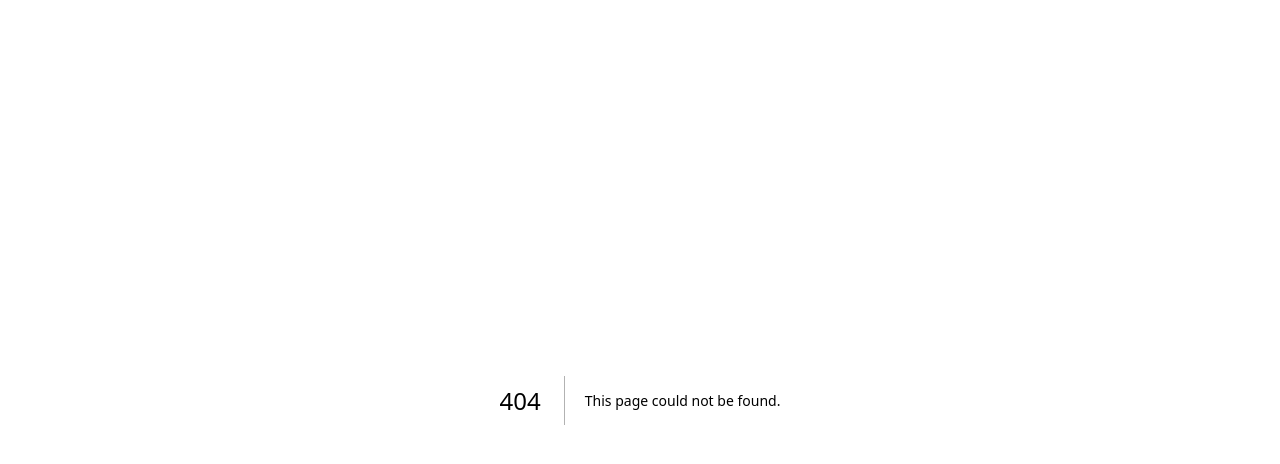
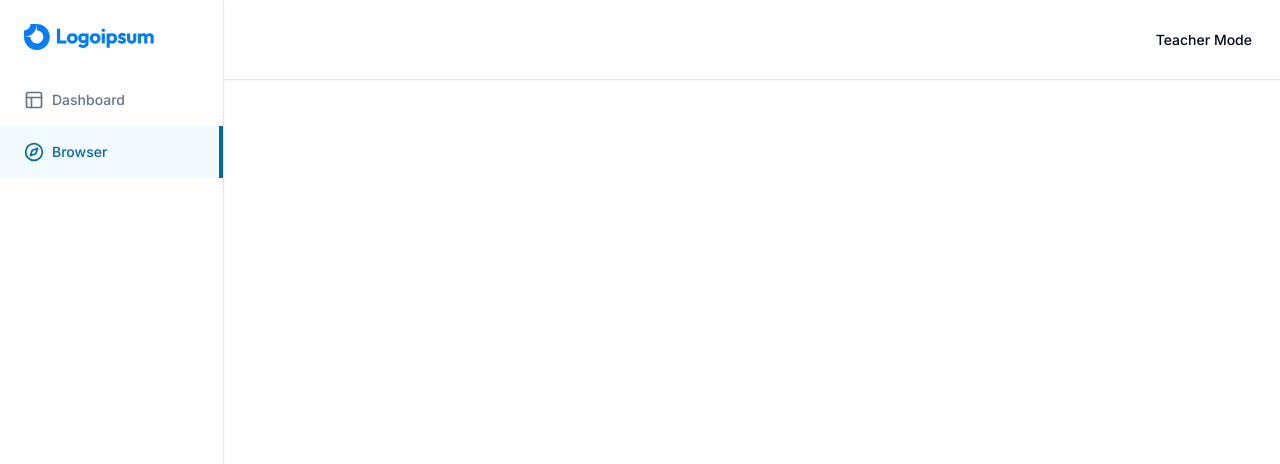
Before and after one commit to Divyajyoti1801/lms_platform_clone, a Next.js app: page /search in a window 1280 px wide. Before the commit this address had no page. Shown: the top 464 px of the page. Built offline with nearby package versions, Linux system fonts and the light colour scheme.

Commit message:
LMS : Day-2

```diff
--- /dev/null
+++ b/app/(dashboard)/(routes)/search/page.tsx
@@ -0,0 +1,5 @@
+const SearchPage = () => {
+  return <div>This is a search page!</div>;
+};
+
+export default SearchPage;
--- /dev/null
+++ b/app/(dashboard)/(routes)/teacher/courses/page.tsx
@@ -0,0 +1,5 @@
+const CoursesPage = () => {
+  return <div>Courses Page</div>;
+};
+
+export default CoursesPage;
--- /dev/null
+++ b/app/(dashboard)/_components/logo.tsx
@@ -0,0 +1,5 @@
+import Image from "next/image";
+
+export const Logo = () => {
+  return <Image height={130} width={130} alt="Logo" src="/logo.svg" />;
+};
--- /dev/null
+++ b/app/(dashboard)/_components/mobile-sidebar.tsx
@@ -0,0 +1,17 @@
+import { Menu } from "lucide-react";
+
+import { Sheet, SheetContent, SheetTrigger } from "@/components/ui/sheet";
+import { Sidebar } from "./sidebar";
+
+export const MobileSidebar = () => {
+  return (
+    <Sheet>
+      <SheetTrigger className="md:hidden pr-4 hover: opacity-75 transition">
+        <Menu />
+      </SheetTrigger>
+      <SheetContent side="left" className="p-0 bg-white">
+        <Sidebar />
+      </SheetContent>
+    </Sheet>
+  );
+};
--- /dev/null
+++ b/app/(dashboard)/_components/navbar.tsx
@@ -0,0 +1,11 @@
+import { NavbarRoutes } from "@/components/navbar-routes";
+import { MobileSidebar } from "./mobile-sidebar";
+
+export const Navbar = () => {
+  return (
+    <div className="p-4 border-b h-full flex items-center bg-white shadow-sm">
+      <MobileSidebar />
+      <NavbarRoutes />
+    </div>
+  );
+};
--- /dev/null
+++ b/app/(dashboard)/_components/sidebar-item.tsx
@@ -0,0 +1,50 @@
+"use client";
+
+import { cn } from "@/lib/utils";
+import { LucideIcon } from "lucide-react";
+import { usePathname, useRouter } from "next/navigation";
+
+interface SidebarItemProps {
+  icon: LucideIcon;
+  label: string;
+  href: string;
+}
+
+export const SidebarItem = ({ icon: Icon, label, href }: SidebarItemProps) => {
+  const pathname = usePathname();
+  const router = useRouter();
+
+  const isActive =
+    (pathname === "/" && href === "/") ||
+    pathname === href ||
+    pathname?.startsWith(`${href}/`);
+
+  const onClick = () => {
+    router.push(href);
+  };
+  return (
+    <button
+      onClick={onClick}
+      type="button"
+      className={cn(
+        "flex items-center gap-x-2 text-slate-500 text-sm font-[500] pl-6 transition-all hover:text-slate-600 hover:bg-slate-300/20",
+        isActive &&
+          "text-sky-700 bg-sky-200/20 hover:bg-sky-200/20 hover:text-sky-700"
+      )}
+    >
+      <div className="flex items-center gap-x-2 py-4">
+        <Icon
+          size={20}
+          className={cn("text-slate-500", isActive && "text-sky-700")}
+        />
+        {label}
+      </div>
+      <div
+        className={cn(
+          "ml-auto opacity-0 border-2  border-sky-700 h-full transition-all",
+          isActive && "opacity-100"
+        )}
+      />
+    </button>
+  );
+};
--- /dev/null
+++ b/app/(dashboard)/_components/sidebar-routes.tsx
@@ -0,0 +1,25 @@
+"use client";
+
+import { Compass, Layout } from "lucide-react";
+import { SidebarItem } from "./sidebar-item";
+
+const guestRoutes = [
+  { icon: Layout, label: "Dashboard", href: "/" },
+  { icon: Compass, label: "Browser", href: "/search" },
+];
+
+export const SidebarRoutes = () => {
+  const routes = guestRoutes;
+  return (
+    <div className="flex flex-col w-full">
+      {routes.map((route) => (
+        <SidebarItem
+          key={route.href}
+          icon={route.icon}
+          label={route.label}
+          href={route.href}
+        />
+      ))}
+    </div>
+  );
+};
--- /dev/null
+++ b/app/(dashboard)/_components/sidebar.tsx
@@ -0,0 +1,15 @@
+import { Logo } from "./logo";
+import { SidebarRoutes } from "./sidebar-routes";
+
+export const Sidebar = () => {
+  return (
+    <div className="h-full border-r flex flex-col overflow-y-auto bg-white shadow-sm">
+      <div className="p-6">
+        <Logo />
+      </div>
+      <div className="flex flex-col w-full">
+        <SidebarRoutes />
+      </div>
+    </div>
+  );
+};
--- /dev/null
+++ b/app/(dashboard)/layout.tsx
@@ -0,0 +1,19 @@
+import React from "react";
+import { Navbar } from "./_components/navbar";
+import { Sidebar } from "./_components/sidebar";
+
+const DashboardLayout = ({ children }: { children: React.ReactNode }) => {
+  return (
+    <div className="h-full">
+      <div className="h-[80px] md:pl-56 fixed inset-y-0 w-full z-50">
+        <Navbar />
+      </div>
+      <div className="hidden md:flex h-full w-56 flex-col fixed inset-y-0 z-50">
+        <Sidebar />
+      </div>
+      <main className="md:pl-56 h-full">{children}</main>
+    </div>
+  );
+};
+
+export default DashboardLayout;
--- /dev/null
+++ b/components/navbar-routes.tsx
@@ -0,0 +1,33 @@
+"use client";
+
+import { UserButton } from "@clerk/nextjs";
+import { LogOut } from "lucide-react";
+import Link from "next/link";
+import { usePathname, useRouter } from "next/navigation";
+import { Button } from "./ui/button";
+
+export const NavbarRoutes = () => {
+  const pathname = usePathname();
+  const router = useRouter();
+
+  const isTeacherPage = pathname?.startsWith("/teacher");
+  const isPlayerPage = pathname?.includes("/chapter");
+
+  return (
+    <div className="flex gap-x-2 ml-auto">
+      {isTeacherPage || isPlayerPage ? (
+        <Button>
+          <LogOut className="h-4 w-4 mr-2" />
+          Exit
+        </Button>
+      ) : (
+        <Link href="/teacher/courses">
+          <Button size="sm" variant="ghost">
+            Teacher Mode
+          </Button>
+        </Link>
+      )}
+      <UserButton afterSignOutUrl="/" />
+    </div>
+  );
+};
--- /dev/null
+++ b/components/ui/sheet.tsx
@@ -0,0 +1,146 @@
+"use client"
+
+import * as React from "react"
+import * as SheetPrimitive from "@radix-ui/react-dialog"
+import { cva, type VariantProps } from "class-variance-authority"
+import { X } from "lucide-react"
+
+import { cn } from "@/lib/utils"
+
+const Sheet = SheetPrimitive.Root
+
+const SheetTrigger = SheetPrimitive.Trigger
+
+const SheetClose = SheetPrimitive.Close
+
+const SheetPortal = ({
+  className,
+  ...props
+}: SheetPrimitive.DialogPortalProps) => (
+  <SheetPrimitive.Portal className={cn(className)} {...props} />
+)
+SheetPortal.displayName = SheetPrimitive.Portal.displayName
+
+const SheetOverlay = React.forwardRef<
+  React.ElementRef<typeof SheetPrimitive.Overlay>,
+  React.ComponentPropsWithoutRef<typeof SheetPrimitive.Overlay>
+>(({ className, ...props }, ref) => (
+  <SheetPrimitive.Overlay
+    className={cn(
+      "fixed inset-0 z-50 bg-background/80 backdrop-blur-sm data-[state=open]:animate-in data-[state=closed]:animate-out data-[state=closed]:fade-out-0 data-[state=open]:fade-in-0",
+      className
+    )}
+    {...props}
+    ref={ref}
+  />
+))
+SheetOverlay.displayName = SheetPrimitive.Overlay.displayName
+
+const sheetVariants = cva(
+  "fixed z-50 gap-4 bg-background p-6 shadow-lg transition ease-in-out data-[state=open]:animate-in data-[state=closed]:animate-out data-[state=closed]:duration-300 data-[state=open]:duration-500",
+  {
+    variants: {
+      side: {
+        top: "inset-x-0 top-0 border-b data-[state=closed]:slide-out-to-top data-[state=open]:slide-in-from-top",
+        bottom:
+          "inset-x-0 bottom-0 border-t data-[state=closed]:slide-out-to-bottom data-[state=open]:slide-in-from-bottom",
+        left: "inset-y-0 left-0 h-full w-3/4 border-r data-[state=closed]:slide-out-to-left data-[state=open]:slide-in-from-left sm:max-w-sm",
+        right:
+          "inset-y-0 right-0 h-full w-3/4  border-l data-[state=closed]:slide-out-to-right data-[state=open]:slide-in-from-right sm:max-w-sm",
+      },
+    },
+    defaultVariants: {
+      side: "right",
+    },
+  }
+)
+
+interface SheetContentProps
+  extends React.ComponentPropsWithoutRef<typeof SheetPrimitive.Content>,
+    VariantProps<typeof sheetVariants> {}
+
+const SheetContent = React.forwardRef<
+  React.ElementRef<typeof SheetPrimitive.Content>,
+  SheetContentProps
+>(({ side = "right", className, children, ...props }, ref) => (
+  <SheetPortal>
+    <SheetOverlay />
+    <SheetPrimitive.Content
+      ref={ref}
+      className={cn(sheetVariants({ side }), className)}
+      {...props}
+    >
+      {children}
+      <SheetPrimitive.Close className="absolute right-4 top-4 rounded-sm opacity-70 ring-offset-background transition-opacity hover:opacity-100 focus:outline-none focus:ring-2 focus:ring-ring focus:ring-offset-2 disabled:pointer-events-none data-[state=open]:bg-secondary">
+        <X className="h-4 w-4" />
+        <span className="sr-only">Close</span>
+      </SheetPrimitive.Close>
+    </SheetPrimitive.Content>
+  </SheetPortal>
+))
+SheetContent.displayName = SheetPrimitive.Content.displayName
+
+const SheetHeader = ({
+  className,
+  ...props
+}: React.HTMLAttributes<HTMLDivElement>) => (
+  <div
+    className={cn(
+      "flex flex-col space-y-2 text-center sm:text-left",
+      className
+    )}
+    {...props}
+  />
+)
+SheetHeader.displayName = "SheetHeader"
+
+const SheetFooter = ({
+  className,
+  ...props
+}: React.HTMLAttributes<HTMLDivElement>) => (
+  <div
+    className={cn(
+      "flex flex-col-reverse sm:flex-row sm:justify-end sm:space-x-2",
+      className
+    )}
+    {...props}
+  />
+)
+SheetFooter.displayName = "SheetFooter"
+
+const SheetTitle = React.forwardRef<
+  React.ElementRef<typeof SheetPrimitive.Title>,
+  React.ComponentPropsWithoutRef<typeof SheetPrimitive.Title>
+>(({ className, ...props }, ref) => (
+  <SheetPrimitive.Title
+    ref={ref}
+    className={cn("text-lg font-semibold text-foreground", className)}
+    {...props}
+  />
+))
+SheetTitle.displayName = SheetPrimitive.Title.displayName
+
+const SheetDescription = React.forwardRef<
+  React.ElementRef<typeof SheetPrimitive.Description>,
+  React.ComponentPropsWithoutRef<typeof SheetPrimitive.Description>
+>(({ className, ...props }, ref) => (
+  <SheetPrimitive.Description
+    ref={ref}
+    className={cn("text-sm text-muted-foreground", className)}
+    {...props}
+  />
+))
+SheetDescription.displayName = SheetPrimitive.Description.displayName
+
+export {
+  Sheet,
+  SheetPortal,
+  SheetOverlay,
+  SheetTrigger,
+  SheetClose,
+  SheetContent,
+  SheetHeader,
+  SheetFooter,
+  SheetTitle,
+  SheetDescription,
+}
--- a/package.json
+++ b/package.json
@@ -10,6 +10,7 @@
   },
   "dependencies": {
     "@clerk/nextjs": "^4.25.4",
+    "@radix-ui/react-dialog": "^1.0.5",
     "@radix-ui/react-slot": "^1.0.2",
     "@types/node": "20.8.5",
     "@types/react": "18.2.28",
```
Also changed, not shown: public/logo.svg (added), 1 other file (tests, documents, lock files or other folders).
